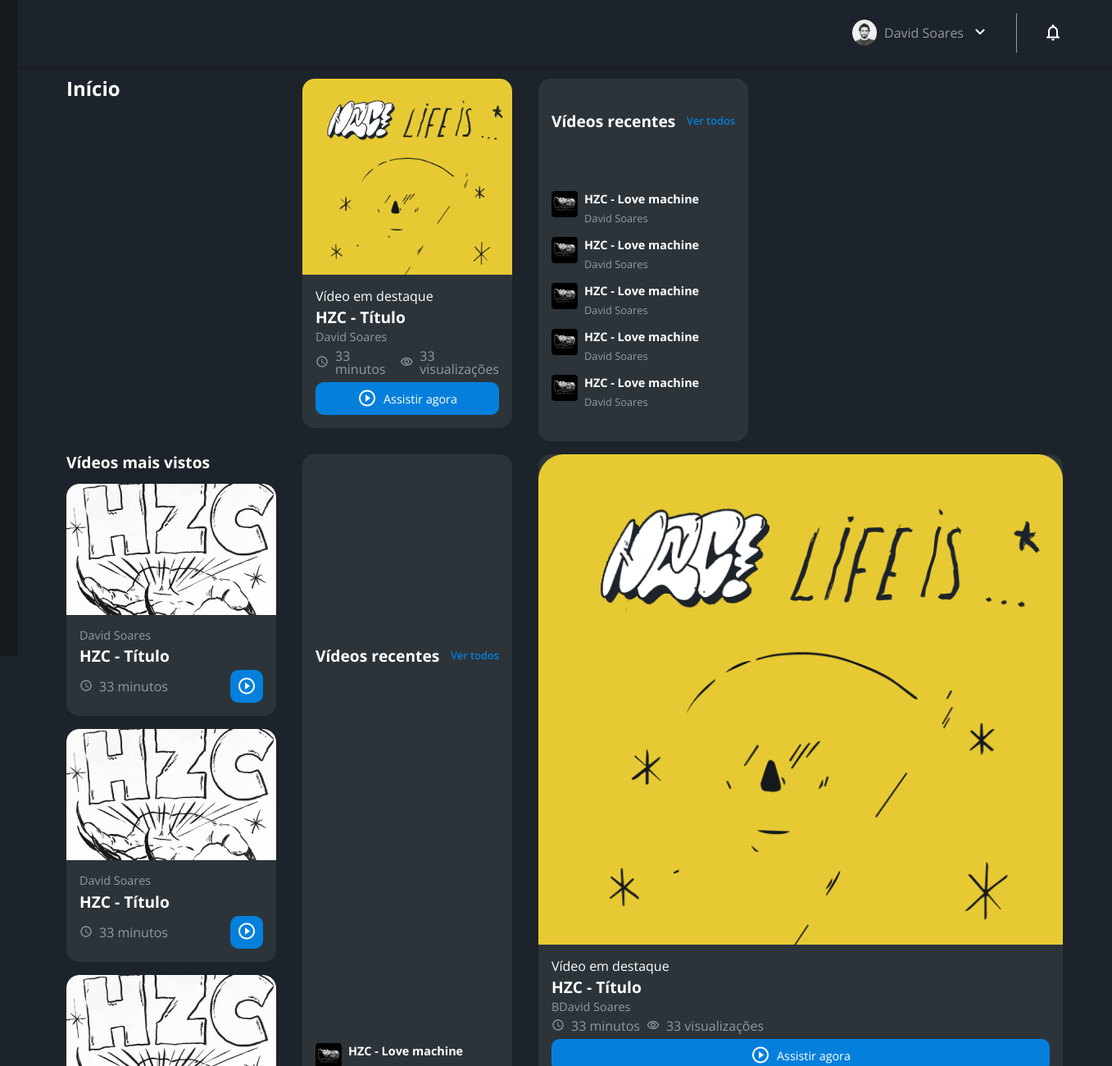
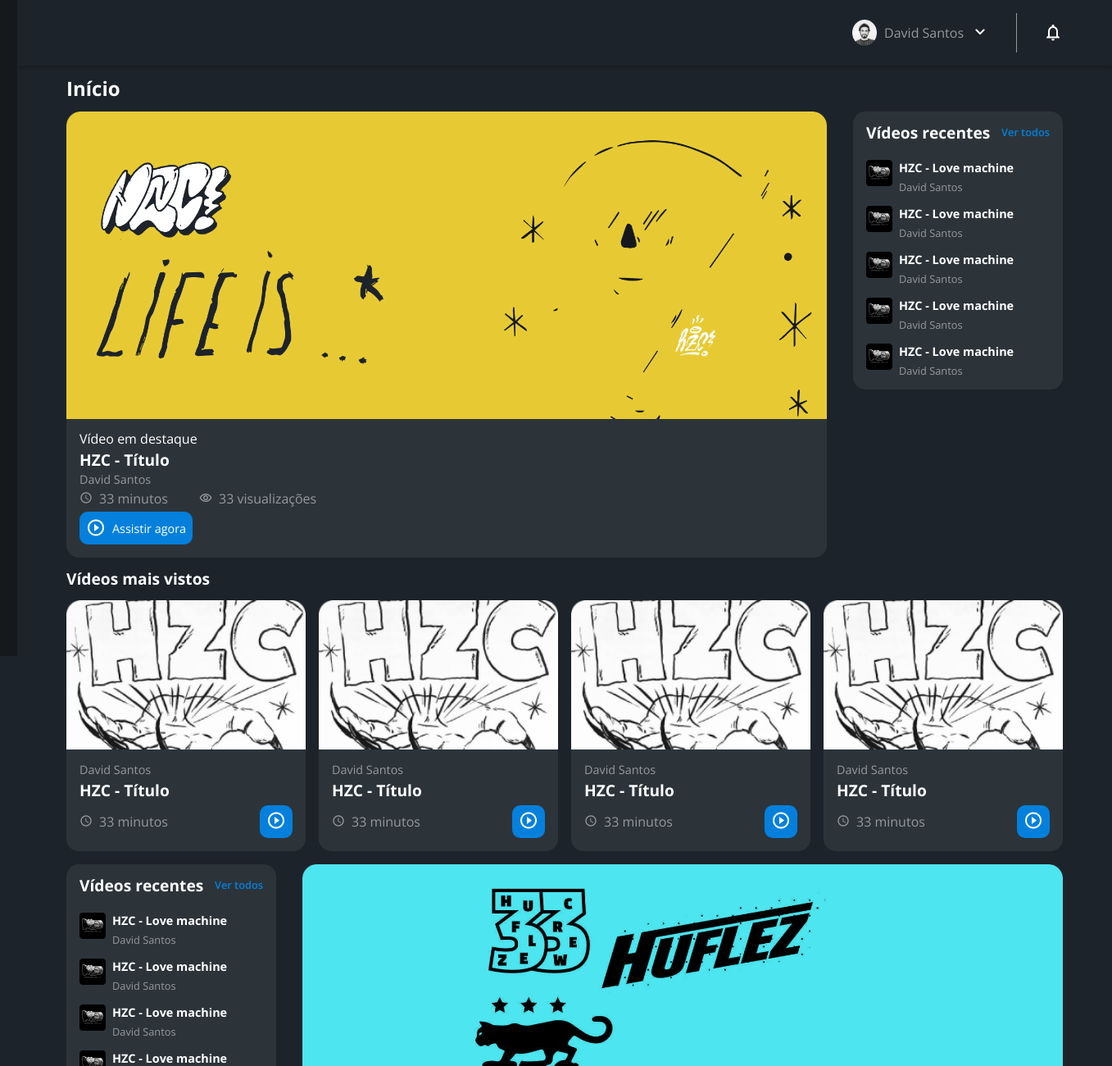
Before and after one commit to david8610/SITE-SKATE, a plain HTML site: page flex-e-grid/index.html in a window 1536 px wide. Shown: the top 1300 px of the page at 82% size, 179-1536 px from the left. Drawn offline with nearby package versions, Linux system fonts and the light colour scheme.

Commit message:
grid-final

```diff
--- a/estilos.css
+++ /dev/null
@@ -1,211 +0,0 @@
-@font-face {
-    font-family: 'icones';
-    src: url(../font/icones.ttf);
-}
-
-body {
-    background-color: #1D232A;
-    font-family: 'Open Sans', 'icones', sans-serif;
-    color: #FFFFFF;
-}
-
-@media  screen and (min-width: 1440px ) {
-    body {
-        display: grid;
-        grid-template-columns: auto 1fr;
-    }
-
-    .cabecalho {
-        display: flex;
-        justify-content: space-between;
-        align-items: center;
-        background-color: #15191C;
-        padding: 8px 16px;
-        box-shadow: 0px 4px 4px rgba(0, 0, 0, 0.16);
-    }
-
-    .cabecalho__menu i::before {
-        content: "\e904";
-        font-size: 24px;
-    }
-
-    .cabecalho__notificacao i::before {
-        content: "\e906";
-        font-size: 24px;
-    }
-
-    .cabecalho__logo {
-        width: 40px;
-    }
-
-    .cabecalho__perfil {
-        display: none
-    }
-
-    @media screen and (min-width: 1440px) {
-        .cabecalho {
-            background-color: #1D232A;
-            display: grid;
-            grid-template-columns: 1fr auto;
-            padding: 16px 60px;
-            height: 80px;
-            box-sizing: border-box;
-        }
-    }
-
-
-}
-
-.cabecalho {
-    display: flex;
-    justify-content: space-between;
-    align-items: center;
-    background-color: #15191C;
-    padding: 8px 16px;
-    box-shadow: 0px 4px 4px rgba(0, 0, 0, 0.16);
-}
-
-.cabecalho__menu i::before {
-    content: "\e904";
-    font-size: 24px;
-}
-
-.cabecalho__notificacao i::before {
-    content: "\e906";
-    font-size: 24px;
-}
-
-.cabecalho__logo {
-    width: 40px;
-}
-
-.cabecalho__perfil {
-    display: none
-}
-
-@media screen and (min-width: 1440px) {
-    .cabecalho {
-        background-color: #1D232A;
-        display: grid;
-        column-gap: 32px;
-        grid-template-columns: 1fr auto;
-        padding: 16px 60px;
-        height: 80px;
-        box-sizing: border-box;
-    }
-
-    .cabecalho__menu {
-        display: none;
-    }
-
-    .cabecalho__logo {
-        display: none;
-    }
-
-    .cabecalho__perfil {
-        display: grid;
-        grid-template-columns: repeat(3, auto);
-        column-gap: 8px;
-        align-items: center;
-        justify-self: flex-end;
-        color: #95999C;
-        border-right: 1px solid #95999C;
-    }
-
-    .cabecalho__perfil::before {
-        content: "";
-        display: block;
-        width: 32px;
-        height: 32px;
-        background-image: url(../img/profile_2.png);
-        background-size: contain;
-        background-repeat: no-repeat;
-        background-position: center;
-    }
-
-    .cabecalho_perfil::after {
-        content: "\e90d";
-        color: #FFFFFF;
-        font-size: 1.5rem;
-    }
-}
-
-
-
-.menu-lateral {
-    display: flex;
-    flex-direction: column;
-    background-color: #15191C;
-    width: 75vw;
-    height: 100vh;
-
-    position: absolute;
-    left: -100vw;
-    transition: .25s;
-}
-
-.menu-lateral--ativo {
-    left: 0;
-    transition: .25s;
-}
-
-.menu-lateral__logo {
-    width: 118px;
-    align-self: center;
-    padding: 16px;
-}
-
-.menu-lateral__link {
-    height: 64px;
-    color: #95999C;
-    padding-left: 64px;
-    display: flex;
-    align-items: center;
-}
-
-.menu-lateral__link--ativo {
-    color: #FFFFFF;
-    padding-left: 56px;
-    border-left: 8px solid #FFFFFF;
-}
-
-.menu-lateral__link::before {
-    content: "\e900";
-    width: 24px;
-    height: 24px;
-    font-size: 24px;
-    position: absolute;
-    left: 24px;
-}
-
-.menu-lateral__link--inicio::before {
-    content: "\e902";
-}
-
-.menu-lateral__link--videos::before {
-    content: "\e90e";
-}
-
-.menu-lateral__link--picos::before {
-    content: "\e909";
-}
-
-.menu-lateral__link--integrantes::before {
-    content: "\e903";
-}
-
-.menu-lateral__link--camisas::before {
-    content: "\e900";
-}
-
-.menu-lateral__link--pinturas::before {
-    content: "\e90a";
-}
-
-@media screen and (min-width: 1440px) {
-    .menu-lateral {
-        position: static;
-        width: 200px;
-    }
-
-}
--- a/flex-e-grid/assets/css/estilos.css
+++ b/flex-e-grid/assets/css/estilos.css
@@ -191,9 +191,20 @@ body {
     .principal {
         display: grid;
         grid-template-columns: auto 1fr auto;
+        grid-template-areas:
+            "titulo-pagina titulo-pagina titulo-pagina"
+            "destaque-video destaque-video videos-recentes"
+            "secao-videos secao-videos secao-videos"
+            "produtos-recentes destaque-produtos destaque-produtos"
+            "secao-produtos secao-produtos secao-produtos"
+        ;
         column-gap: 32px;
         padding: 16px 60px;
         grid-column: 2;
+    }
+
+    .titulo-secao {
+        grid-column: span 4;
     }
 }
 
@@ -202,6 +213,10 @@ body {
     border-radius: 15px;
     overflow: hidden;
     background-color: #2C343A;
+}
+
+.cartao__imagem--desktop {
+    display: none;
 }
 
 .cartao--destaque {
@@ -278,6 +293,23 @@ body {
 }
 
 @media screen and (min-width: 1440px) {
+    .cartao--destaque {
+        margin-bottom: 0;
+    }
+
+    .cartao__imagem--mobile {
+        display: none;
+    }
+
+    .cartao__imagem--desktop {
+        display: block;
+    }
+
+    .cartao__botao--destaque {
+        grid-column: auto;
+        padding: 16px 8px;
+    }
+
     .cartao--recentes {
         display: grid;
         grid-template-columns: auto auto;
@@ -286,6 +318,7 @@ body {
         width: 256px;
         padding: 16px;
         box-sizing: border-box;
+        align-self: flex-start;
     }
 
     .cartao--recentes .cartao__titulo {
@@ -332,3 +365,33 @@ body {
     display: grid;
     gap: 16px;
 }
+
+@media screen and (min-width: 1440px) {
+    .secao {
+        grid-template-columns: repeat(4, 1fr);
+    }
+
+    .destaque-video {
+        grid-area: destaque-video;
+    }
+
+    .videos-recentes {
+        grid-area: videos-recentes;
+    }
+
+    .secao-videos {
+        grid-area: secao-videos;
+    }
+
+    .destaque-produtos {
+        grid-area: destaque-produtos;
+    }
+
+    .produtos-recentes {
+        grid-area: produtos-recentes;
+    }
+
+    .secao-produtos {
+        grid-area: secao-produtos;
+    }
+}
--- a/flex-e-grid/index.html
+++ b/flex-e-grid/index.html
@@ -15,7 +15,7 @@
     <header class="cabecalho">
         <button class="cabecalho__menu" aria-label="Menu"><i></i></button>
         <img src="assets/img/logo.svg" alt="Logotipo da HZC" class="cabecalho__logo">
-        <p class="cabecalho__perfil">David Soares</p>
+        <p class="cabecalho__perfil">David Santos</p>
         <button class="cabecalho__notificacao" aria-label="Notificação"><i></i></button>
     </header>
     <nav class="menu-lateral">
@@ -29,54 +29,55 @@
     </nav>
     <main class="principal">
         <h2 class="titulo-pagina">Início</h2>
-        <article class="cartao cartao--destaque">
-            <img src="assets/img/banner-mobile_1.png" alt="Banner do cartao" class="cartao__imagem">
+        <article class="cartao cartao--destaque destaque-video">
+            <img src="assets/img/banner-mobile_1.png" alt="Banner do cartao" class="cartao__imagem cartao__imagem--mobile">
+            <img src="assets/img/banner_1.png" alt="Banner do cartao" class="cartao__imagem cartao__imagem--desktop">
             <div class="cartao__conteudo">
                 <p class="cartao__destaque">Vídeo em destaque</p>
                 <h3 class="cartao__titulo">HZC - Título</h3>
-                <p class="cartao__perfil">David Soares</p>
+                <p class="cartao__perfil">David Santos</p>
                 <p class="cartao__info cartao__info--tempo">33 minutos</p>
                 <p class="cartao__info cartao__info--visualizacao">33 visualizações</p>
                 <button class="cartao__botao cartao__botao--play cartao__botao--destaque">Assistir agora</button>
             </div>
         </article>
-        <article class="cartao cartao--recentes">
+        <article class="cartao cartao--recentes videos-recentes">
             <h3 class="cartao__titulo">Vídeos recentes</h3>
             <a href="#" class="cartao__link">Ver todos</a>
             <ul class="cartao__lista">
                 <li class="cartao__item">
                     <img src="assets/img/miniatura_1.png" alt="Thumbnail" class="cartao__item-thumbnail">
                     <h4 class="cartao__item-titulo">HZC - Love machine</h4>
-                    <p class="cartao__item-perfil">David Soares</p>
+                    <p class="cartao__item-perfil">David Santos</p>
                 </li>
                 <li class="cartao__item">
                     <img src="assets/img/miniatura_1.png" alt="Thumbnail" class="cartao__item-thumbnail">
                     <h4 class="cartao__item-titulo">HZC - Love machine</h4>
-                    <p class="cartao__item-perfil">David Soares</p>
+                    <p class="cartao__item-perfil">David Santos</p>
                 </li>
                 <li class="cartao__item">
                     <img src="assets/img/miniatura_1.png" alt="Thumbnail" class="cartao__item-thumbnail">
                     <h4 class="cartao__item-titulo">HZC - Love machine</h4>
-                    <p class="cartao__item-perfil">David Soares</p>
+                    <p class="cartao__item-perfil">David Santos</p>
                 </li>
                 <li class="cartao__item">
                     <img src="assets/img/miniatura_1.png" alt="Thumbnail" class="cartao__item-thumbnail">
                     <h4 class="cartao__item-titulo">HZC - Love machine</h4>
-                    <p class="cartao__item-perfil">David Soares</p>
+                    <p class="cartao__item-perfil">David Santos</p>
                 </li>
                 <li class="cartao__item">
                     <img src="assets/img/miniatura_1.png" alt="Thumbnail" class="cartao__item-thumbnail">
                     <h4 class="cartao__item-titulo">HZC - Love machine</h4>
-                    <p class="cartao__item-perfil">David Soares</p>
+                    <p class="cartao__item-perfil">David Santos</p>
                 </li>
             </ul>
         </article>
-        <section class="secao">
+        <section class="secao secao-videos">
             <h3 class="titulo-secao">Vídeos mais vistos</h3>
             <article class="cartao">
                 <img src="assets/img/video_1.png" alt="Vídeo" class="cartao__imagem">
                 <div class="cartao__conteudo">
-                    <p class="cartao__perfil">David Soares</p>
+                    <p class="cartao__perfil">David Santos</p>
                     <h3 class="cartao__titulo">HZC - Título</h3>
                     <p class="cartao__info cartao__info--tempo">33 minutos</p>
                     <button class="cartao__botao cartao__botao--play" aria-label="Assistir agora"></button>
@@ -85,7 +86,7 @@
             <article class="cartao">
                 <img src="assets/img/video_1.png" alt="Vídeo" class="cartao__imagem">
                 <div class="cartao__conteudo">
-                    <p class="cartao__perfil">David Soares</p>
+                    <p class="cartao__perfil">David Santos</p>
                     <h3 class="cartao__titulo">HZC - Título</h3>
                     <p class="cartao__info cartao__info--tempo">33 minutos</p>
                     <button class="cartao__botao cartao__botao--play" aria-label="Assistir agora"></button>
@@ -94,7 +95,7 @@
             <article class="cartao">
                 <img src="assets/img/video_1.png" alt="Vídeo" class="cartao__imagem">
                 <div class="cartao__conteudo">
-                    <p class="cartao__perfil">David Soares</p>
+                    <p class="cartao__perfil">David Santos</p>
                     <h3 class="cartao__titulo">HZC - Título</h3>
                     <p class="cartao__info cartao__info--tempo">33 minutos</p>
                     <button class="cartao__botao cartao__botao--play" aria-label="Assistir agora"></button>
@@ -103,61 +104,62 @@
             <article class="cartao">
                 <img src="assets/img/video_1.png" alt="Vídeo" class="cartao__imagem">
                 <div class="cartao__conteudo">
-                    <p class="cartao__perfil">David Soares</p>
+                    <p class="cartao__perfil">David Santos</p>
                     <h3 class="cartao__titulo">HZC - Título</h3>
                     <p class="cartao__info cartao__info--tempo">33 minutos</p>
                     <button class="cartao__botao cartao__botao--play" aria-label="Assistir agora"></button>
                 </div>
             </article>
         </section>
-        <article class="cartao cartao--recentes">
+        <article class="cartao cartao--recentes produtos-recentes">
             <h3 class="cartao__titulo">Vídeos recentes</h3>
             <a href="#" class="cartao__link">Ver todos</a>
             <ul class="cartao__lista">
                 <li class="cartao__item">
                     <img src="assets/img/miniatura_1.png" alt="Thumbnail" class="cartao__item-thumbnail">
                     <h4 class="cartao__item-titulo">HZC - Love machine</h4>
-                    <p class="cartao__item-perfil">David Soares</p>
+                    <p class="cartao__item-perfil">David Santos</p>
                 </li>
                 <li class="cartao__item">
                     <img src="assets/img/miniatura_1.png" alt="Thumbnail" class="cartao__item-thumbnail">
                     <h4 class="cartao__item-titulo">HZC - Love machine</h4>
-                    <p class="cartao__item-perfil">David Soaresz</p>
+                    <p class="cartao__item-perfil">David Santos</p>
                 </li>
                 <li class="cartao__item">
                     <img src="assets/img/miniatura_1.png" alt="Thumbnail" class="cartao__item-thumbnail">
                     <h4 class="cartao__item-titulo">HZC - Love machine</h4>
-                    <p class="cartao__item-perfil">David Soares</p>
+                    <p class="cartao__item-perfil">David Santos</p>
                 </li>
                 <li class="cartao__item">
                     <img src="assets/img/miniatura_1.png" alt="Thumbnail" class="cartao__item-thumbnail">
                     <h4 class="cartao__item-titulo">HZC - Love machine</h4>
-                    <p class="cartao__item-perfil">David Soares</p>
+                    <p class="cartao__item-perfil">David Santos</p>
                 </li>
                 <li class="cartao__item">
                     <img src="assets/img/miniatura_1.png" alt="Thumbnail" class="cartao__item-thumbnail">
                     <h4 class="cartao__item-titulo">HZC - Love machine</h4>
-                    <p class="cartao__item-perfil">David Soares</p>
+                    <p class="cartao__item-perfil">David Santos</p>
                 </li>
             </ul>
         </article>
-        <article class="cartao cartao--destaque">
-            <img src="assets/img/banner-mobile_1.png" alt="Banner do cartao" class="cartao__imagem">
+        <article class="cartao cartao--destaque destaque-produtos">
+            <img src="assets/img/banner-mobile_2.png" alt="Banner do cartao" class="cartao__imagem cartao__imagem--mobile">
+            <img src="assets/img/banner_2.png" alt="Banner do cartao" class="cartao__imagem cartao__imagem--desktop">
             <div class="cartao__conteudo">
                 <p class="cartao__destaque">Vídeo em destaque</p>
                 <h3 class="cartao__titulo">HZC - Título</h3>
-                <p class="cartao__perfil">BDavid Soares</p>
+                <p class="cartao__perfil">David Santos</p>
                 <p class="cartao__info cartao__info--tempo">33 minutos</p>
                 <p class="cartao__info cartao__info--visualizacao">33 visualizações</p>
                 <button class="cartao__botao cartao__botao--play cartao__botao--destaque">Assistir agora</button>
             </div>
         </article>
-        <section class="secao">
+        <section class="secao secao-produtos">
             <h3 class="titulo-secao">Vídeos mais vistos</h3>
             <article class="cartao">
                 <img src="assets/img/video_1.png" alt="Vídeo" class="cartao__imagem">
                 <div class="cartao__conteudo">
-                    <p class="cartao__perfil">David Soares</p>
+                    <p class="cartao__perfil">David Santos</p>
                     <h3 class="cartao__titulo">HZC - Título</h3>
                     <p class="cartao__info cartao__info--tempo">33 minutos</p>
                     <button class="cartao__botao cartao__botao--play" aria-label="Assistir agora"></button>
@@ -166,7 +168,7 @@
             <article class="cartao">
                 <img src="assets/img/video_1.png" alt="Vídeo" class="cartao__imagem">
                 <div class="cartao__conteudo">
-                    <p class="cartao__perfil">David Soares</p>
+                    <p class="cartao__perfil">David Santos</p>
                     <h3 class="cartao__titulo">HZC - Título</h3>
                     <p class="cartao__info cartao__info--tempo">33 minutos</p>
                     <button class="cartao__botao cartao__botao--play" aria-label="Assistir agora"></button>
@@ -175,7 +177,7 @@
             <article class="cartao">
                 <img src="assets/img/video_1.png" alt="Vídeo" class="cartao__imagem">
                 <div class="cartao__conteudo">
-                    <p class="cartao__perfil">David Soares</p>
+                    <p class="cartao__perfil">David Santos</p>
                     <h3 class="cartao__titulo">HZC - Título</h3>
                     <p class="cartao__info cartao__info--tempo">33 minutos</p>
                     <button class="cartao__botao cartao__botao--play" aria-label="Assistir agora"></button>
@@ -184,7 +186,7 @@
             <article class="cartao">
                 <img src="assets/img/video_1.png" alt="Vídeo" class="cartao__imagem">
                 <div class="cartao__conteudo">
-                    <p class="cartao__perfil">David Soares</p>
+                    <p class="cartao__perfil">David Santos</p>
                     <h3 class="cartao__titulo">HZC - Título</h3>
                     <p class="cartao__info cartao__info--tempo">33 minutos</p>
                     <button class="cartao__botao cartao__botao--play" aria-label="Assistir agora"></button>
```
Also changed, not shown: 1 other file.
